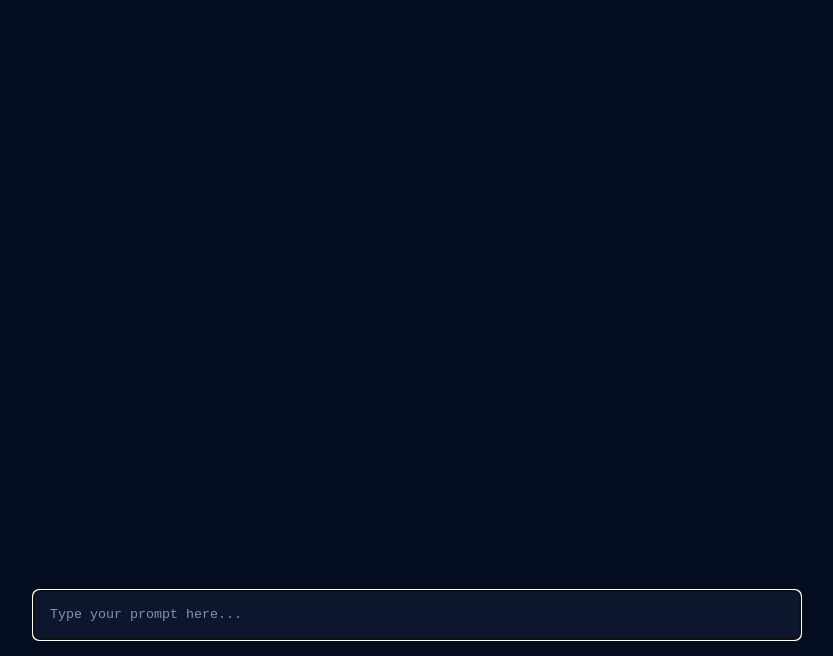
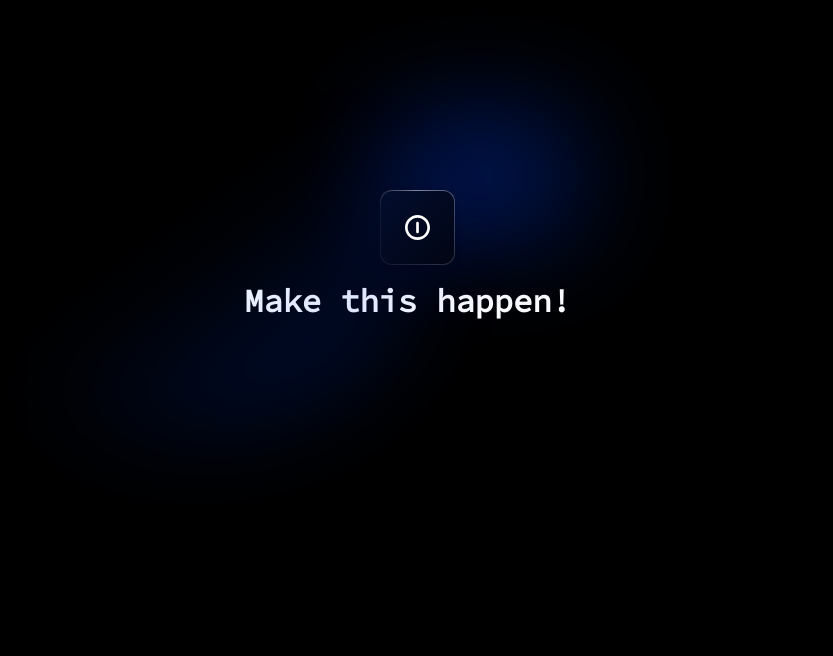
Before and after one commit to p-osypov/portfolio, a Next.js app: page / in a window 1280 px wide. Shown: the part 144-800 px from the top of the page, without its empty margins (223-1056 px from the left). Built offline with nearby package versions, Linux system fonts and the light colour scheme.

Commit message:
Reverted first screen logic

```diff
--- a/src/pages/index.tsx
+++ b/src/pages/index.tsx
@@ -16,8 +16,8 @@ function Home() {
         />
       </Head>
       <Component.Main>
-        {systemIsReady && <StartScreen onClickButton={onClickPowerButton} />}
-        {!systemIsReady && <ChatWindow />}
+        {!systemIsReady && <StartScreen onClickButton={onClickPowerButton} />}
+        {systemIsReady && <ChatWindow />}
       </Component.Main>
     </>
   );
```
